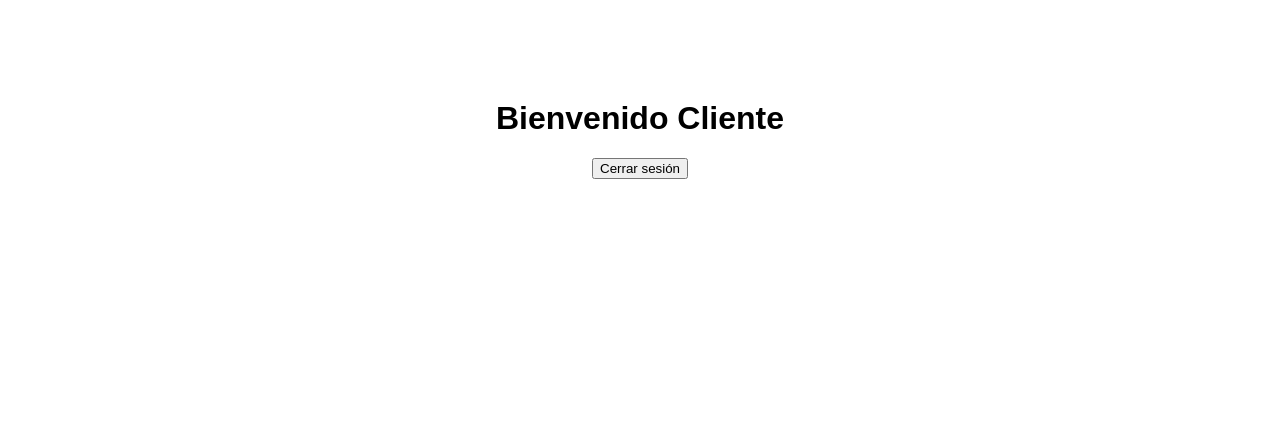
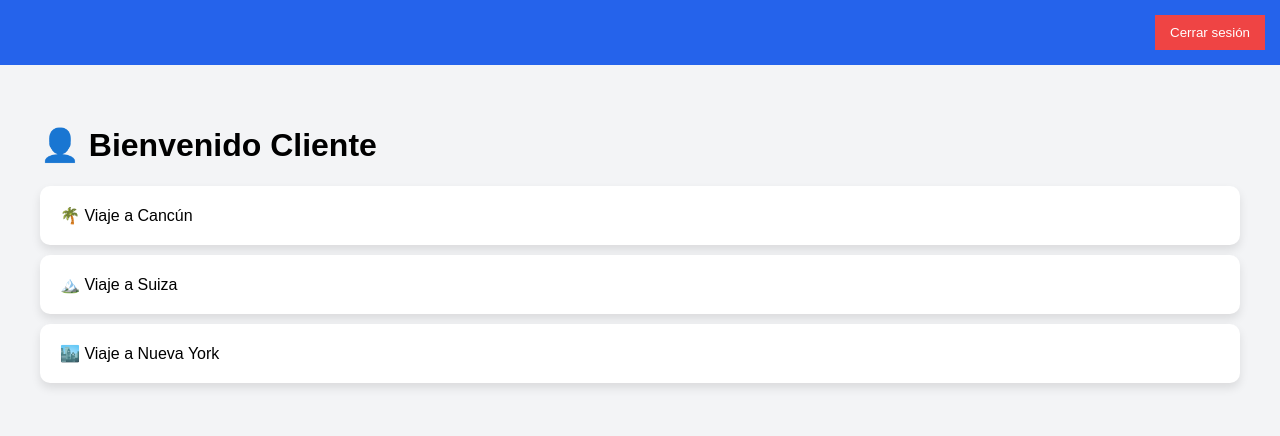
Before and after one commit to cristian207-xz/Ciberseguridad_b, a plain HTML site: page cliente.html in a window 1280 px wide. Drawn offline with Linux system fonts and the light colour scheme.

Commit message:
Update cliente.html

```diff
--- a/cliente.html
+++ b/cliente.html
@@ -3,9 +3,60 @@
 <head>
 <meta charset="UTF-8">
 <title>Cliente</title>
+<style>
+body {
+  margin: 0;
+  font-family: Arial;
+  background: #f3f4f6;
+}
+
+.nav {
+  background: #2563eb;
+  color: white;
+  padding: 15px;
+  text-align: right;
+}
+
+button {
+  padding: 10px 15px;
+  border: none;
+  background: #ef4444;
+  color: white;
+  cursor: pointer;
+}
+
+.container {
+  padding: 40px;
+}
+
+.card {
+  background: white;
+  padding: 20px;
+  margin: 10px 0;
+  border-radius: 10px;
+  box-shadow: 0 5px 10px rgba(0,0,0,0.1);
+}
+</style>
 </head>
-<body style="text-align:center; font-family:Arial; margin-top:100px;">
-<h1>Bienvenido Cliente</h1>
-<button onclick="window.location.href='index.html'">Cerrar sesión</button>
+<body>
+
+<div class="nav">
+  <button onclick="logout()">Cerrar sesión</button>
+</div>
+
+<div class="container">
+  <h1>👤 Bienvenido Cliente</h1>
+
+  <div class="card">🌴 Viaje a Cancún</div>
+  <div class="card">🏔️ Viaje a Suiza</div>
+  <div class="card">🏙️ Viaje a Nueva York</div>
+</div>
+
+<script>
+function logout(){
+  window.location.href="index.html";
+}
+</script>
+
 </body>
 </html>
```
